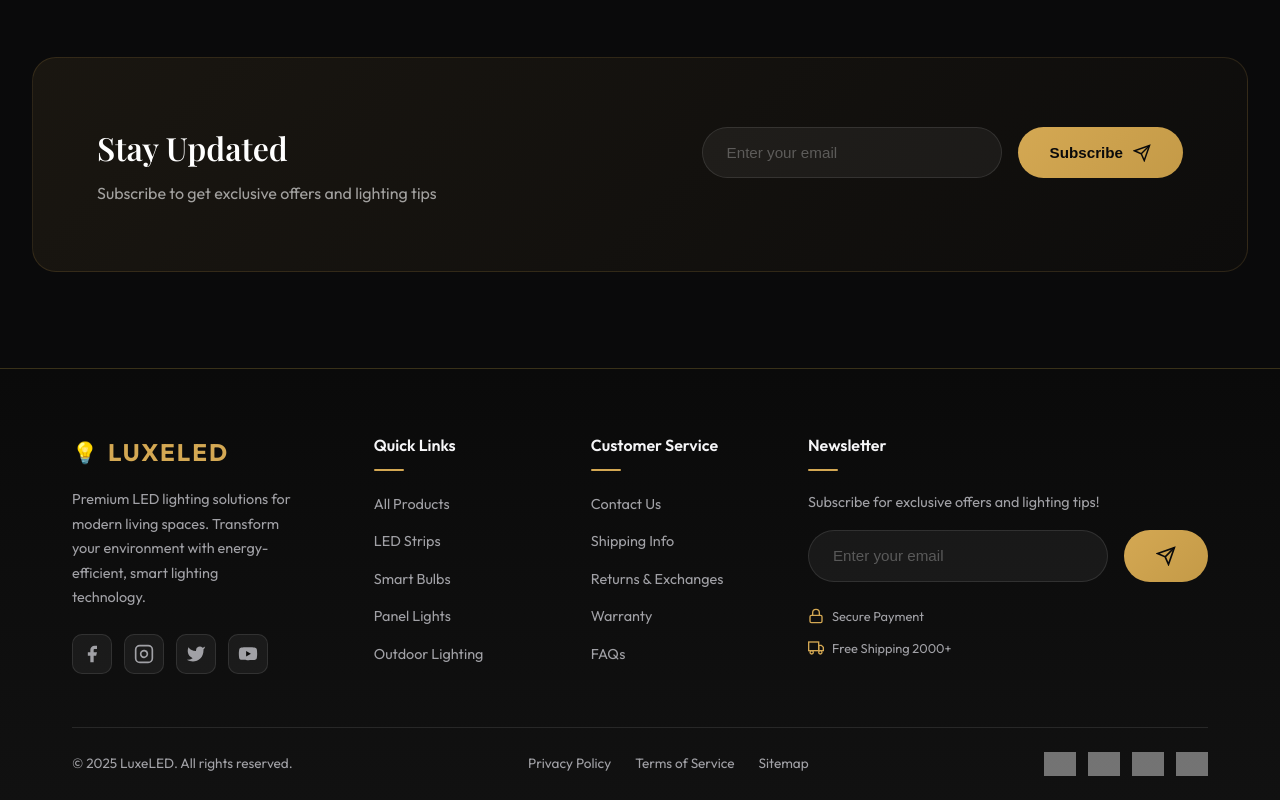
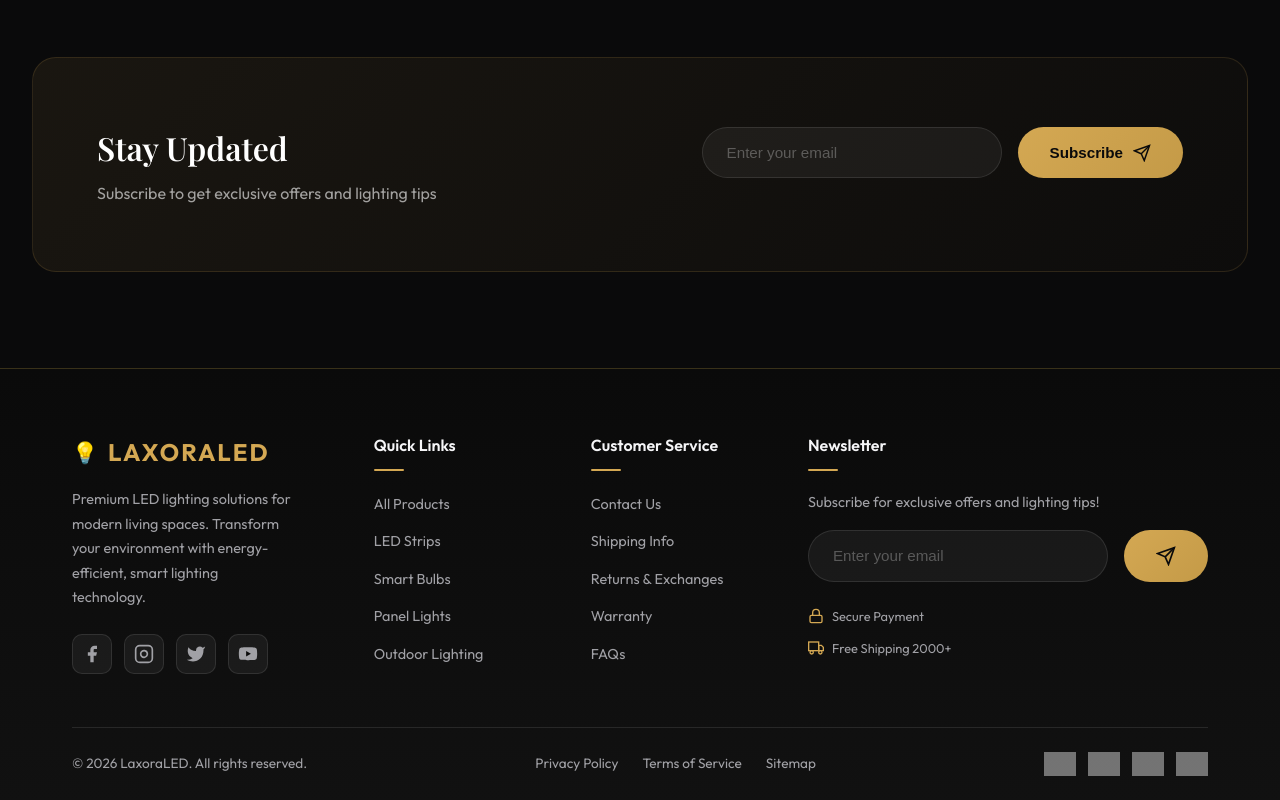
Before and after one commit to SABI9666/cos5.1, a React (Vite) app: page / in a window 1280 px wide. Shown: the part 3939-4739 px from the top of the page. Built offline with nearby package versions, Linux system fonts and the light colour scheme; no server answers; the database is empty; grey boxes are pictures that could not be loaded.

Commit message:
Update footer.jsx

```diff
--- a/src/components/footer.jsx
+++ b/src/components/footer.jsx
@@ -25,7 +25,7 @@ function Footer() {
           <div className="footer-brand">
             <Link to="/" className="footer-logo">
               <span className="logo-icon">💡</span>
-              LUXELED
+              LAXORALED
             </Link>
             <p className="footer-description">
               Premium LED lighting solutions for modern living spaces. Transform your environment with energy-efficient, smart lighting technology.
@@ -133,7 +133,7 @@ function Footer() {
         {/* Footer Bottom */}
         <div className="footer-bottom">
           <div className="footer-bottom-content">
-            <p className="copyright">© 2025 LuxeLED. All rights reserved.</p>
+            <p className="copyright">© 2026 LaxoraLED. All rights reserved.</p>
             <div className="footer-bottom-links">
               <a href="#">Privacy Policy</a>
               <a href="#">Terms of Service</a>
```
